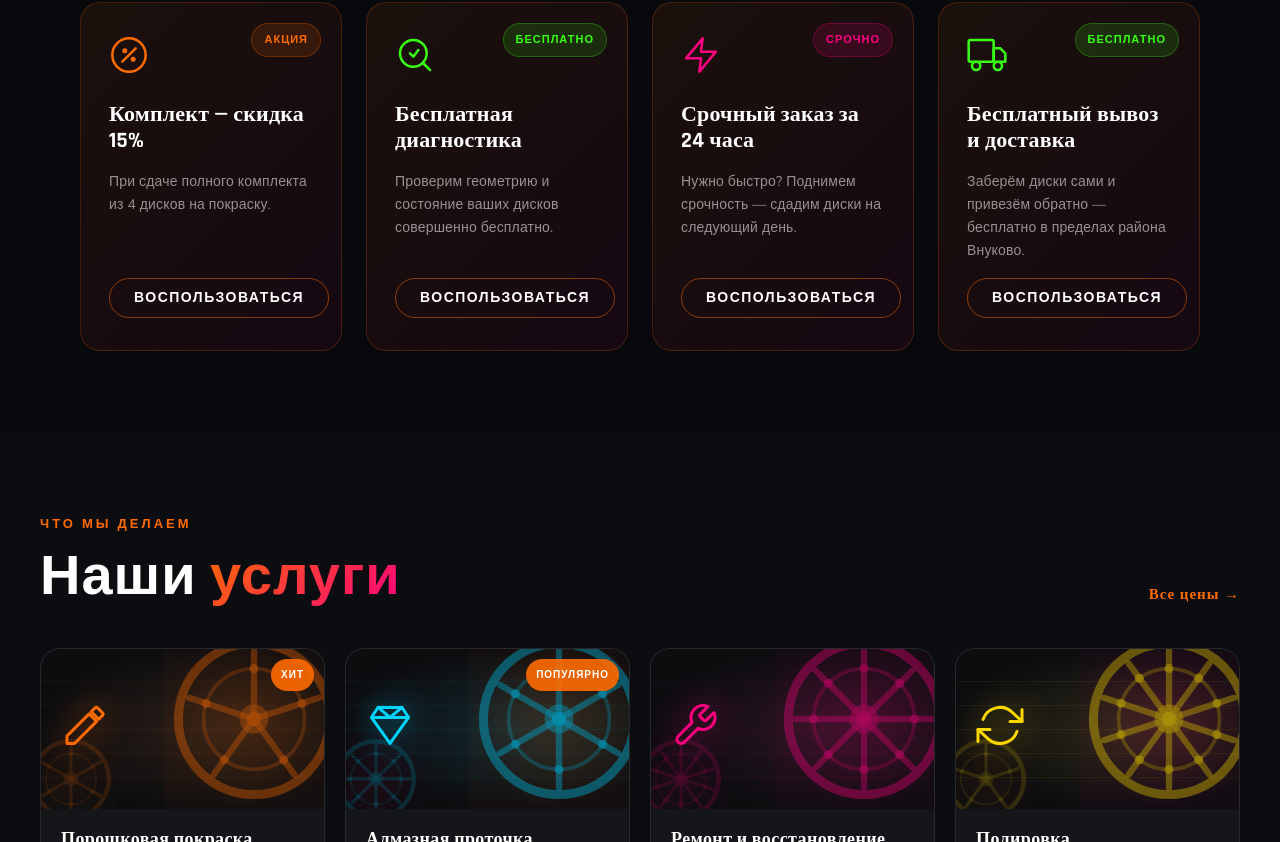
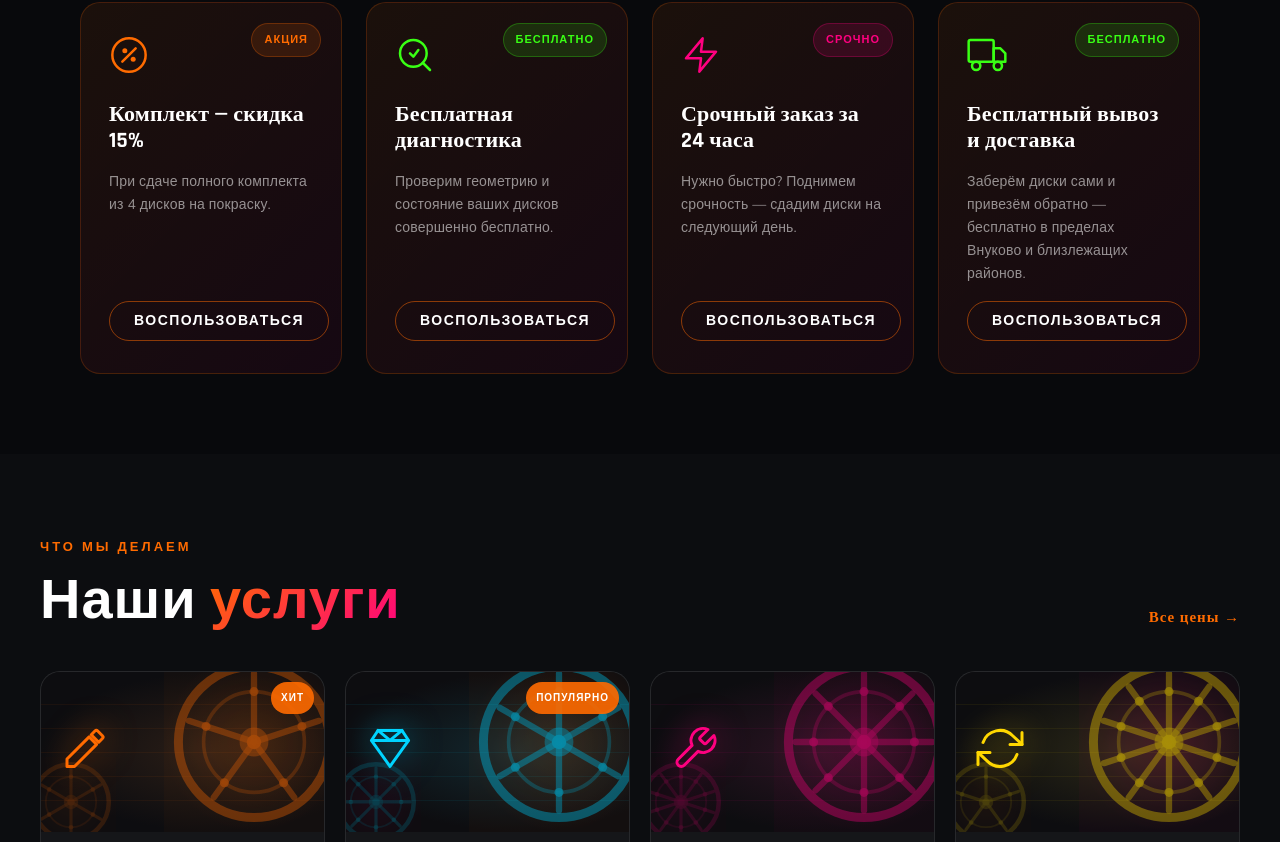
Before and after one commit to mikhailmikemorozov-coder/moaans, a React (Vite) app: page / in a window 1280 px wide. Shown: the part 1098-1940 px from the top of the page. Built offline with nearby package versions, Linux system fonts and the light colour scheme.

Commit message:
Update delivery area to include nearby districts

```diff
--- a/src/App.jsx
+++ b/src/App.jsx
@@ -134,7 +134,7 @@ const PROMOS = [
   {
     icon: "🚚",
     title: "Бесплатный вывоз и доставка",
-    desc: "Заберём диски сами и привезём обратно — бесплатно в пределах района Внуково.",
+    desc: "Заберём диски сами и привезём обратно — бесплатно в пределах Внуково и близлежащих районов.",
     badge: "Бесплатно",
     badgeColor: "#39ff14",
   },
@@ -147,7 +147,7 @@ const ADVANTAGES = [
   { icon: "🔍", title: "Бесплатная диагностика", desc: "Осмотрим диски и оценим объём работ бесплатно, без обязательств." },
   { icon: "⏱️", title: "Сроки не срываем", desc: "Назвали дату — сдали в срок. Без «ещё пару дней»." },
   { icon: "💬", title: "Фото-отчёт", desc: "Присылаем фото процесса и результата в мессенджер." },
-  { icon: "🚚", title: "Бесплатный вывоз и доставка", desc: "Заберём диски сами и привезём обратно — бесплатно в пределах района Внуково." },
+  { icon: "🚚", title: "Бесплатный вывоз и доставка", desc: "Заберём диски сами и привезём обратно — бесплатно в пределах Внуково и близлежащих районов." },
 ];
 
 const REVIEWS = [
```
